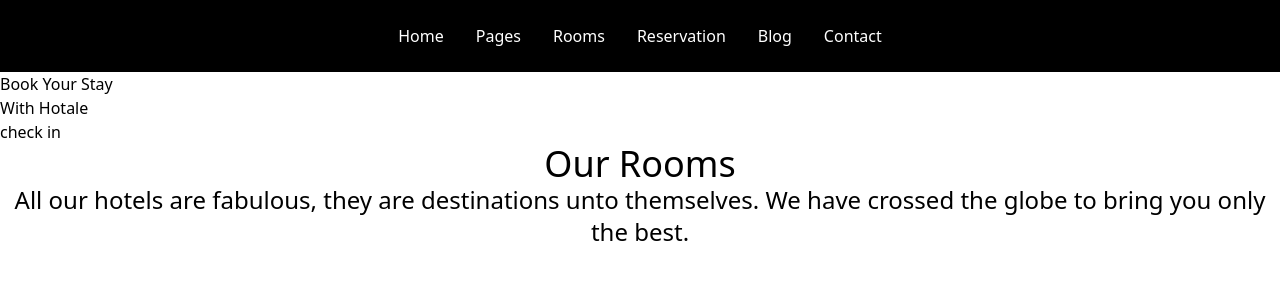
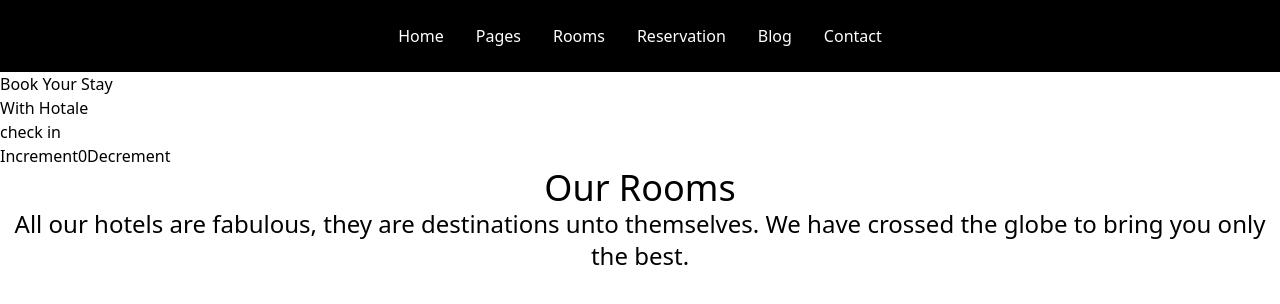
Before and after one commit to Bharti277/react-styled-component, a React (Create React App) app: page / in a window 1280 px wide. Shown: the top 304 px of the page. Built offline with nearby package versions, Linux system fonts and the light colour scheme.

Commit message:
add redux store

```diff
--- /dev/null
+++ b/src/Services/counterSlice.js
@@ -0,0 +1,29 @@
+import { createSlice } from '@reduxjs/toolkit'
+
+export const counterSlice = createSlice({
+  name: 'counter',
+  initialState: {
+    value: 0,
+  },
+  reducers: {
+    increment: (state) => {
+      state.value += 1
+    },
+    decrement: (state) => {
+      state.value -= 1
+    },
+    incrementByAmount: (state, action) => {
+      state.value += action.payload
+    },
+  },
+})
+
+export const { increment, decrement, incrementByAmount } = counterSlice.actions
+export const incrementAsync = (amount) => (dispatch) => {
+  setTimeout(() => {
+    dispatch(incrementByAmount(amount))
+  }, 1000)
+}
+export const selectCount = (state) => state.counter.value
+
+export default counterSlice.reducer
--- a/src/Services/store.js
+++ b/src/Services/store.js
@@ -1 +1,8 @@
-import { createStore } from 'redux';
+import { configureStore } from '@reduxjs/toolkit';
+import counterReducer from './counterSlice';
+
+export default configureStore({
+    reducer: {
+      counter: counterReducer,
+    },
+  });
--- a/src/components/SelectRoom/SelectRoom.js
+++ b/src/components/SelectRoom/SelectRoom.js
@@ -1,13 +1,36 @@
 import React from 'react';
 import SelectionRange from './SelectionRange';
+import { useSelector, useDispatch } from 'react-redux'
+import { decrement, increment } from '../../Services/counterSlice'
 
 function SelectRoom() {
+  const count = useSelector(state=> state.counter.value);
+  const dispatch = useDispatch();
+  console.log(count);
+
   return (
     <div>
         <div className="book-your-stay">
             <h2>Book Your Stay</h2>
             <h3>With Hotale</h3>
             <SelectionRange />
+            <div>
+      <div>
+        <button
+          aria-label="Increment value"
+          onClick={() => dispatch(increment())}
+        >
+          Increment
+        </button>
+        <span>{count}</span>
+        <button
+          aria-label="Decrement value"
+          onClick={() => dispatch(decrement())}
+        >
+          Decrement
+        </button>
+      </div>
+    </div>
         </div>
     </div>
   )
--- a/src/index.js
+++ b/src/index.js
@@ -1,11 +1,15 @@
 import React from 'react';
 import ReactDOM from 'react-dom/client';
 import App from './App';
-import "./index.css"
+import "./index.css";
+import { Provider } from 'react-redux';
+import store from './Services/store';
 
 const root = ReactDOM.createRoot(document.getElementById('root'));
 root.render(
   <React.StrictMode>
+    <Provider store={store}>
     <App />
+  </Provider>
   </React.StrictMode>
 );
```
Also changed, not shown: src/Services/action.js (added).
